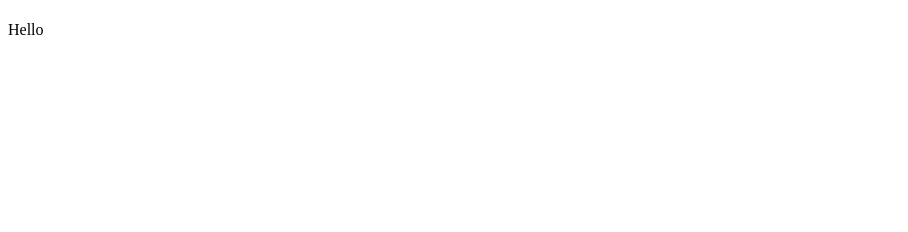
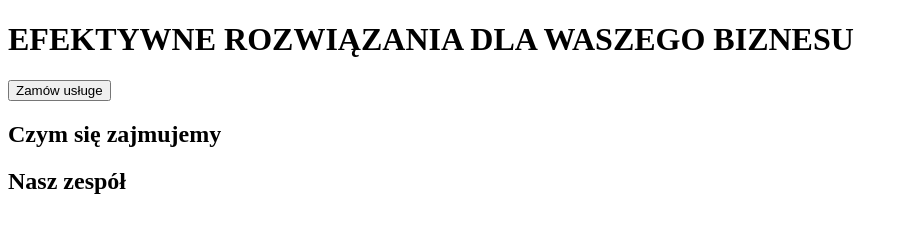
Before and after one commit to Czinaaz/goit-markup-hw-01, a plain HTML site: page index.html in a window 1280 px wide. Shown: the whole page, without its empty margins (0-908 px from the left). Drawn offline with Linux system fonts and the light colour scheme.

Commit message:
save changes

```diff
--- a/index.html
+++ b/index.html
@@ -6,7 +6,15 @@
     <meta charset="utf-8" />
   </head>
   <body>
-    <h1></h1>
-    <p>Hello</p>
+    <header>
+      <nav></nav>
+    </header>
+    <main>
+      <h1>EFEKTYWNE ROZWIĄZANIA DLA WASZEGO BIZNESU</h1>
+      <button type="button">Zamów usługe</button>
+      <h2>Czym się zajmujemy</h2>
+      <h2>Nasz zespół</h2>
+    </main>
+    <footer></footer>
   </body>
 </html>
```
